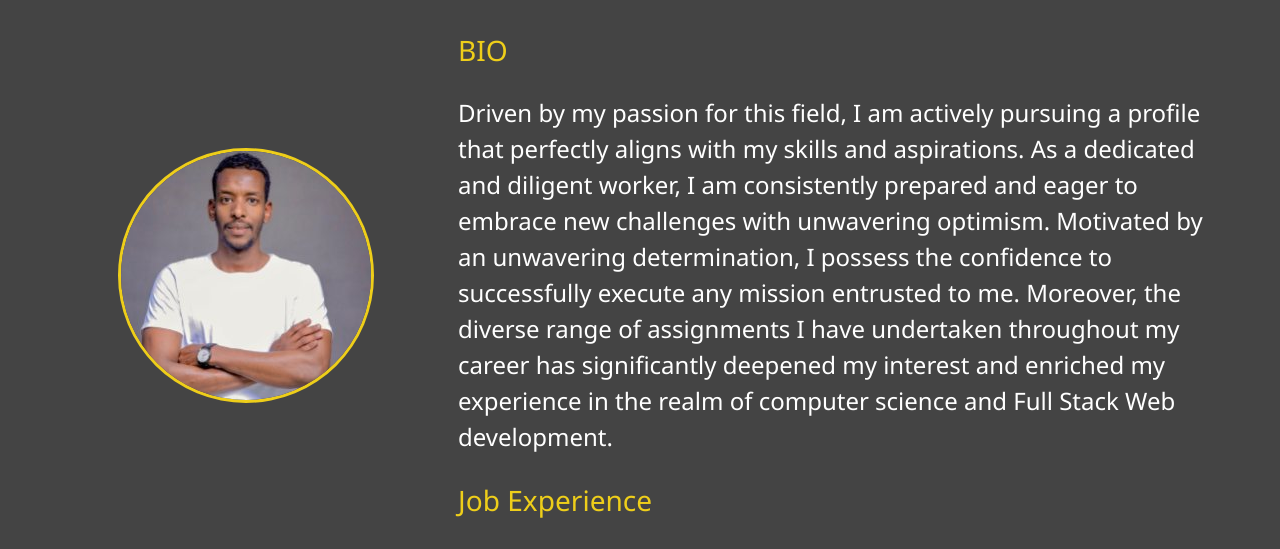
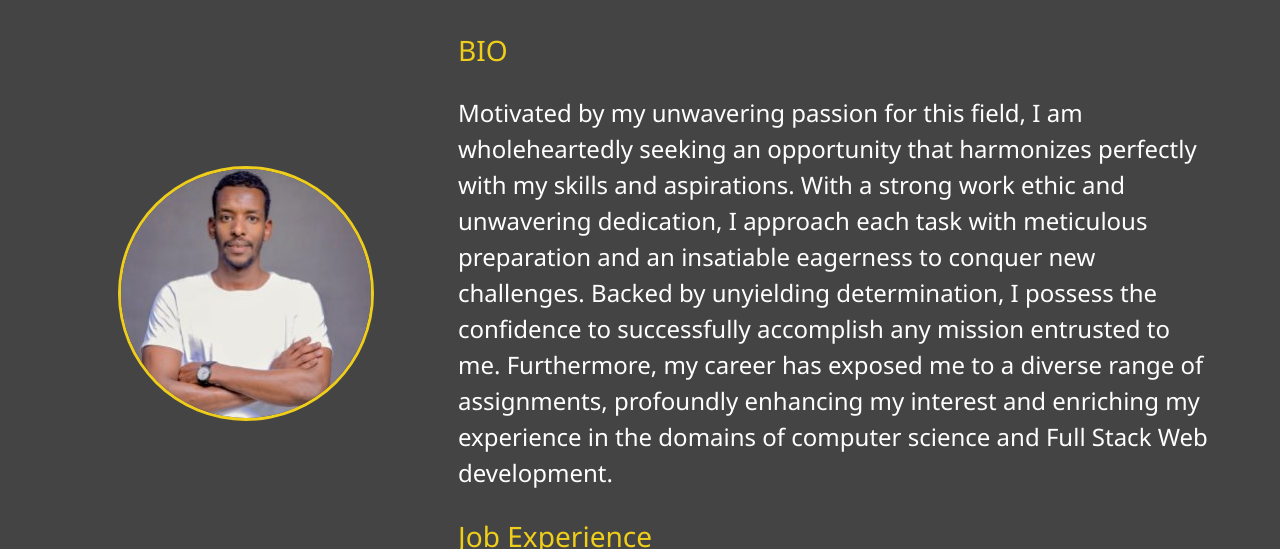
Before and after one commit to bogoreh/modern_portfolio-master, a website: page about.html in a window 1280 px wide. Shown: the part 253-802 px from the top of the page. Drawn offline with Linux system fonts and the light colour scheme.

Commit message:
Update about.html

```diff
--- a/about.html
+++ b/about.html
@@ -64,7 +64,7 @@
 
       <div class="bio">
             <h3 class="text-secondary">BIO</h3>
-            <p>Driven by my passion for this field, I am actively pursuing a profile that perfectly aligns with my skills and aspirations. As a dedicated and diligent worker, I am consistently prepared and eager to embrace new challenges with unwavering optimism. Motivated by an unwavering determination, I possess the confidence to successfully execute any mission entrusted to me. Moreover, the diverse range of assignments I have undertaken throughout my career has significantly deepened my interest and enriched my experience in the realm of computer science and Full Stack Web development.</p>
+            <p>Motivated by my unwavering passion for this field, I am wholeheartedly seeking an opportunity that harmonizes perfectly with my skills and aspirations. With a strong work ethic and unwavering dedication, I approach each task with meticulous preparation and an insatiable eagerness to conquer new challenges. Backed by unyielding determination, I possess the confidence to successfully accomplish any mission entrusted to me. Furthermore, my career has exposed me to a diverse range of assignments, profoundly enhancing my interest and enriching my experience in the domains of computer science and Full Stack Web development.</p>
              <h3 class="text-secondary">Job Experience</h3>
           </div>
 
```
